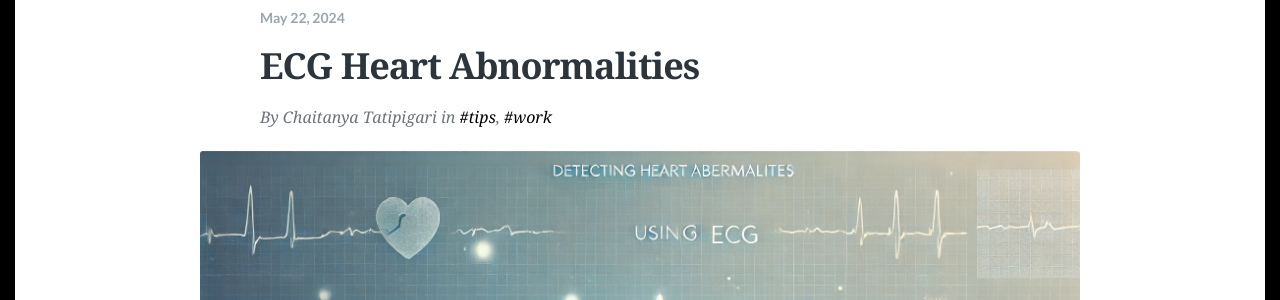
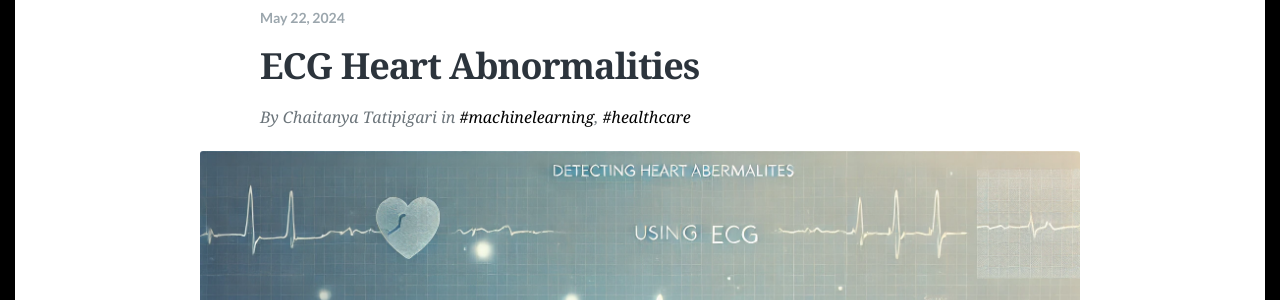
Before and after one commit to Chai-T29/Chai-T29.github.io, a Jekyll site: the page built from _posts/2024-05-22-ECG-Heart-Abnormalities.md, in a window 1280 px wide and 900 px high. Shown: the part 217-517 px from the top of the window. Built offline with Jekyll 4.4.1, drawn with Linux system fonts in a browser that asks for light colours; some web fonts are replaced.

Commit message:
Update 2024-05-22-ECG-Heart-Abnormalities.md

```diff
--- a/_posts/2024-05-22-ECG-Heart-Abnormalities.md
+++ b/_posts/2024-05-22-ECG-Heart-Abnormalities.md
@@ -4,7 +4,7 @@ title: "ECG Heart Abnormalities"
 description: "ECG, or electrocardiogram, data measures the activity of the heart, and doctors use this information to help diagnose a plethora of heart diseases."
 date: 2024-05-22
 feature_image: images/ecg.jpg
-tags: [tips, work]
+tags: [machinelearning, healthcare]
 ---
 
 ECG, or electrocardiogram, data measures the activity of the heart, and doctors use this information to help diagnose a plethora of heart diseases. The purpose of this project is to develop a quick and scalable solution for early heart-disease detection. Automation in the healthcare industry can help alleviate some of the pressures caused by inefficient human resources. Although this project covers one use-case, this methodology can be applied across many aspects of healthcare analytics. I hope you enjoy this read!
```
